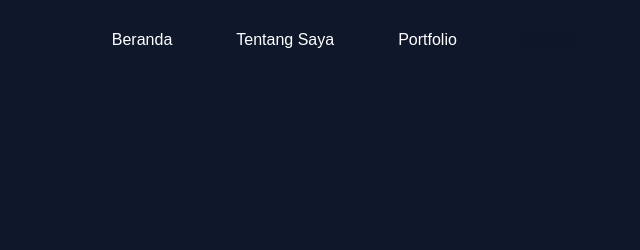
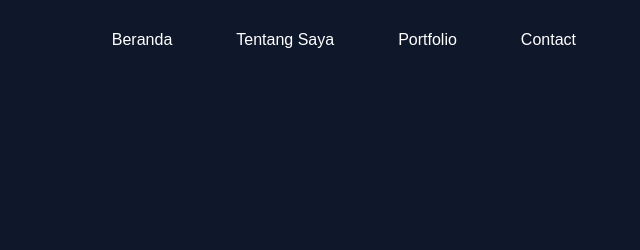
Before and after one commit to Andrikurniawan19316020/UAS_P.WEB_Andri_Kurniawan, a plain HTML site: page index.html in a window 1280 px wide. Shown: the top 250 px of the page, 640-1280 px from the left. Drawn offline with Linux system fonts and the light colour scheme; files whose address does not match are found by name; a web font is replaced by a local one.

Commit message:
Update index.html

```diff
--- a/index.html
+++ b/index.html
@@ -103,7 +103,7 @@
                 <li class="group">
                   <a
                     href="#contact"
-                    class="mx-8 flex py-2 text-base text-dark group-hover:text-primary dark:text-white"
+                    class="mx-8 flex py-2 text-base text-white group-hover:text-primary white:text-white"
                     >Contact</a
                   >
                 </li>
```
